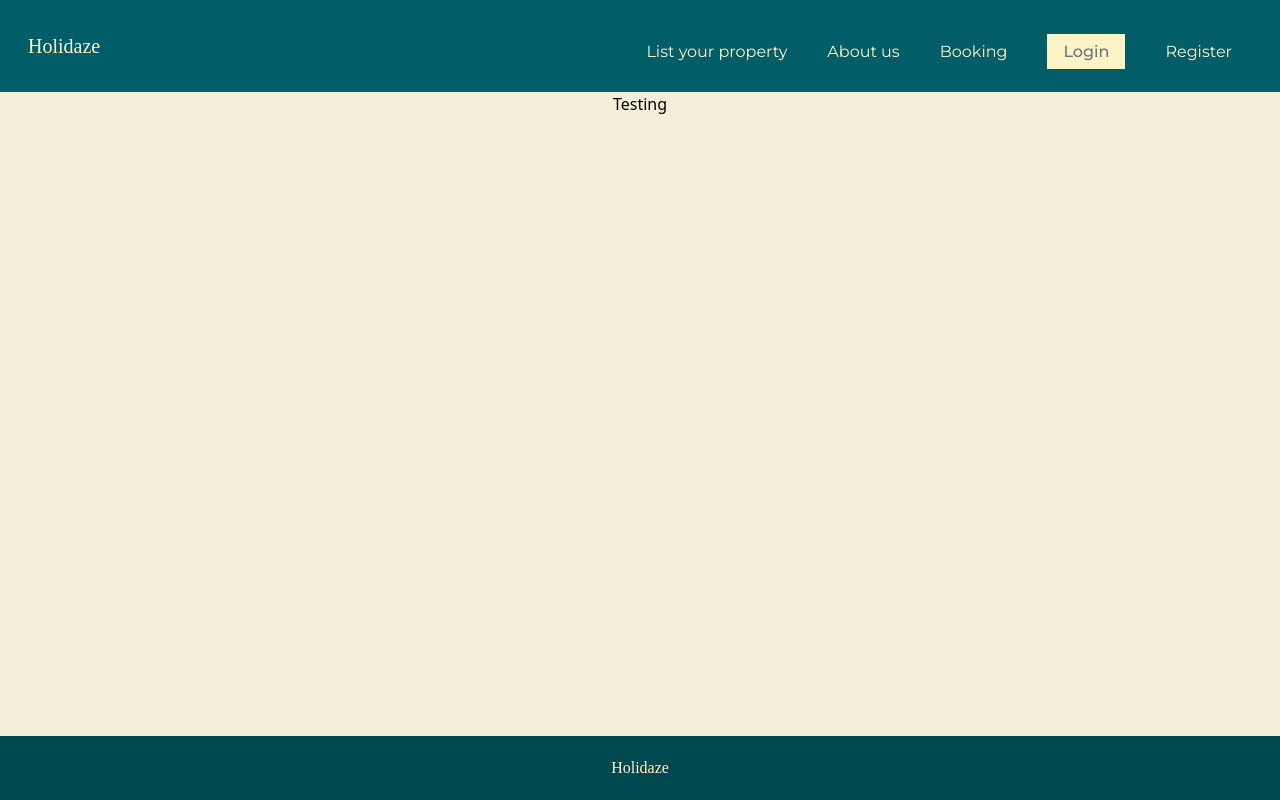
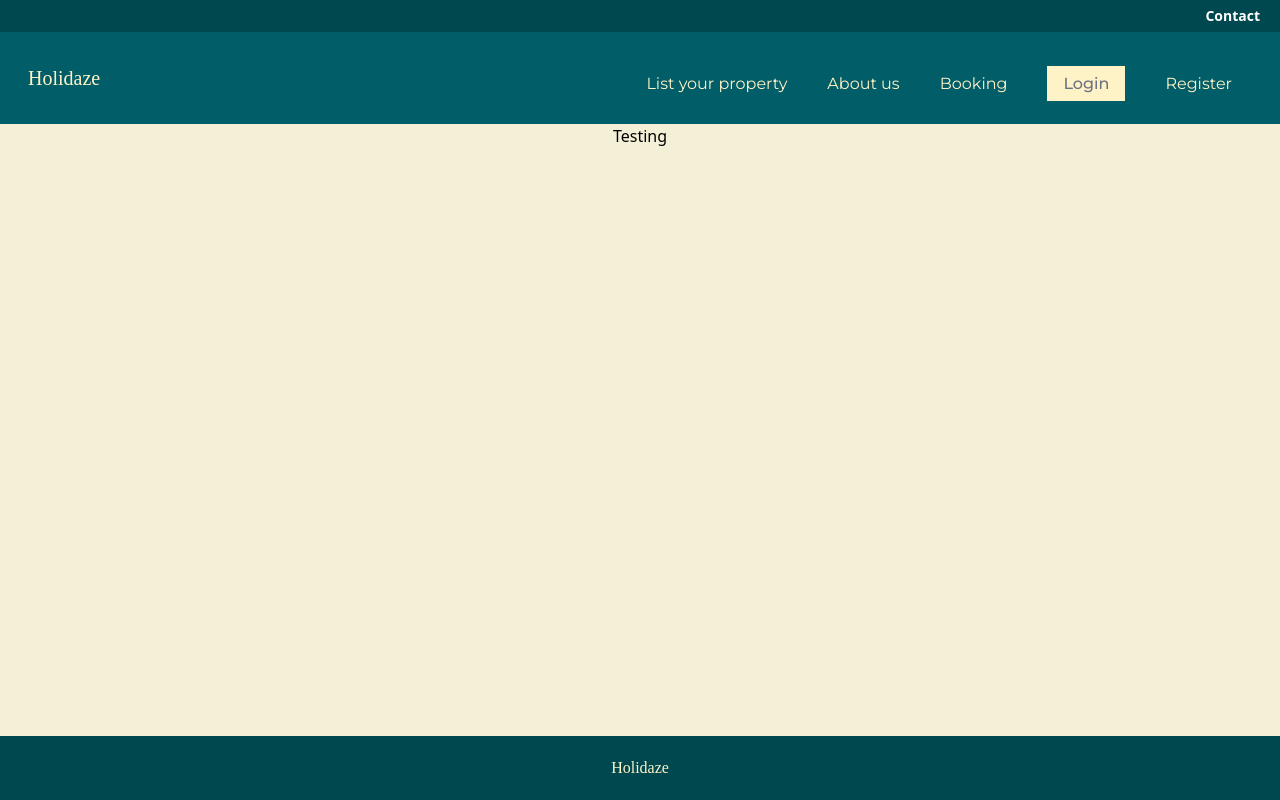
Before and after one commit to oddvarzk/Holidaze, a React (Vite) app: page / in a window 1280 px wide. Built offline with nearby package versions, Linux system fonts and the light colour scheme; a web font is replaced by a local one.

Commit message:
layout edited

```diff
--- a/src/layouts/index.tsx
+++ b/src/layouts/index.tsx
@@ -5,6 +5,9 @@ import Footer from "../components/Footer";
 export function Layout() {
   return (
     <div className="flex flex-col min-h-screen">
+        <div className='bg-tiner h-8 px-5 flex justify-end items-center'>
+          <p className='font-semibold text-white text-sm'>Contact</p>
+        </div>
       <Header />
       <main className="flex-grow">
         <Outlet />
```
